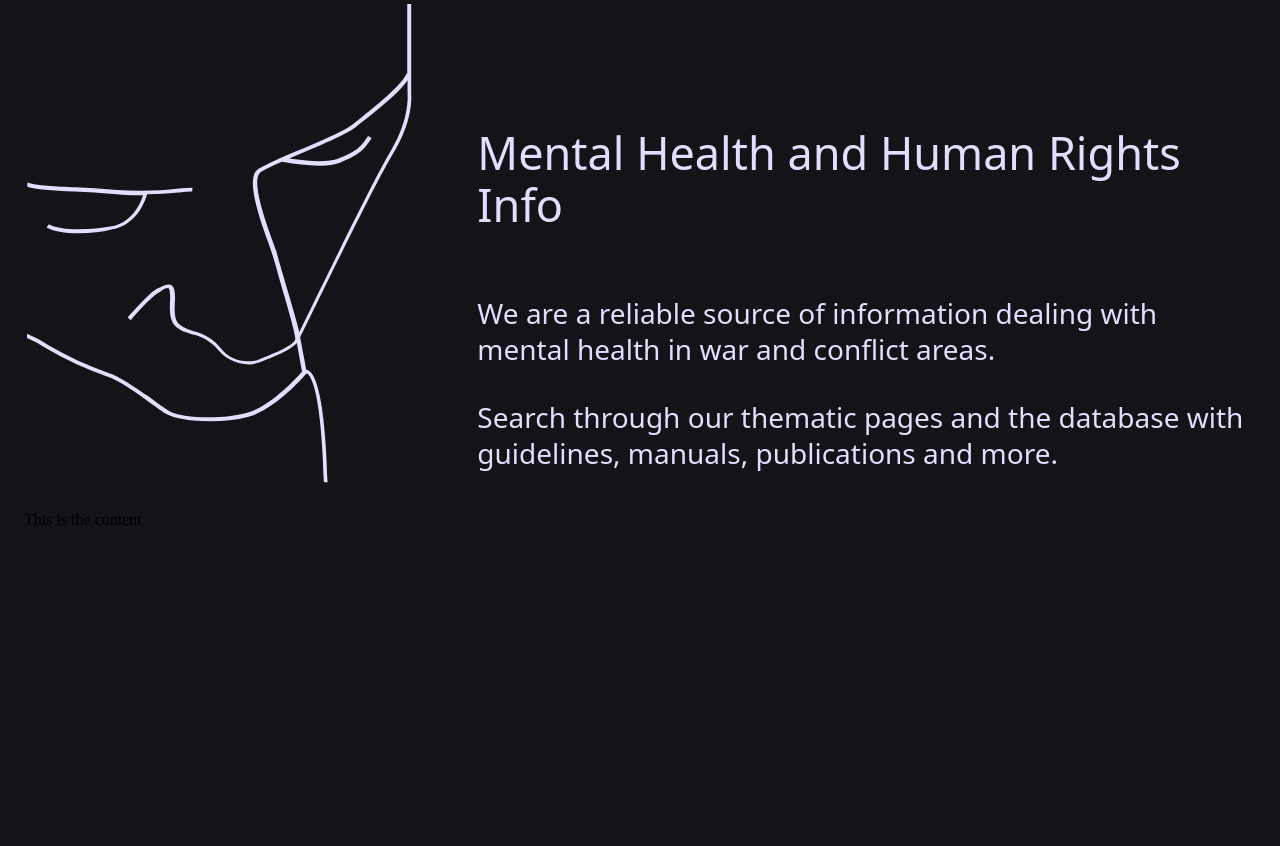
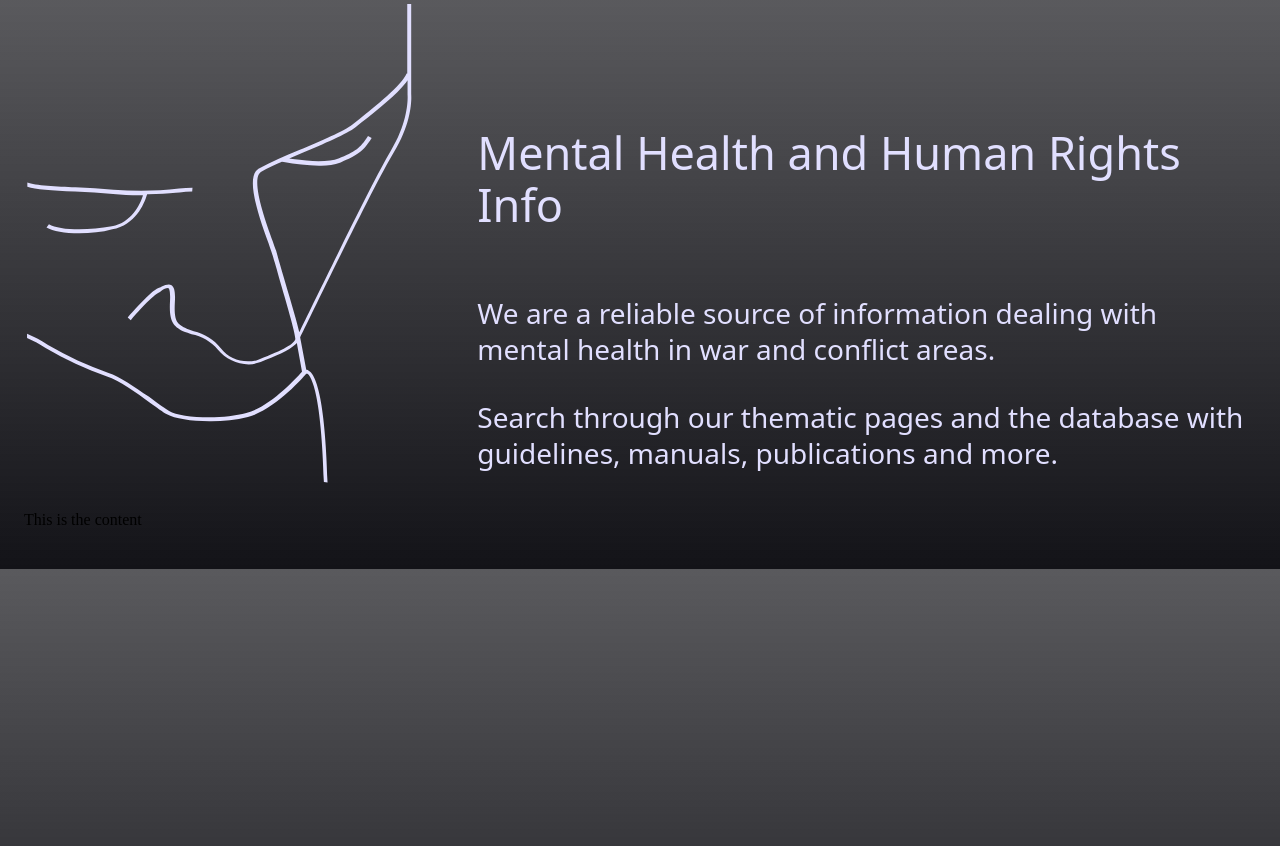
Before and after one commit to henkpb/hhri, a Jekyll site: the page built from index.md, in a window 1280 px wide. Shown: the top 846 px of the page. Built offline with Jekyll 4.4.1, drawn with Linux system fonts in a browser that asks for light colours; some web fonts are replaced.

Commit message:
Update home.css

```diff
--- a/css/home.css
+++ b/css/home.css
@@ -6,7 +6,7 @@
   font-display: swap;
 }
 
-body {
+.micl-window {
   max-inline-size: 1600px;
   margin-inline: auto;
   background: linear-gradient(to bottom, rgb(from var(--md-sys-color-surface) r g b / 0.7), var(--md-sys-color-surface))
```
